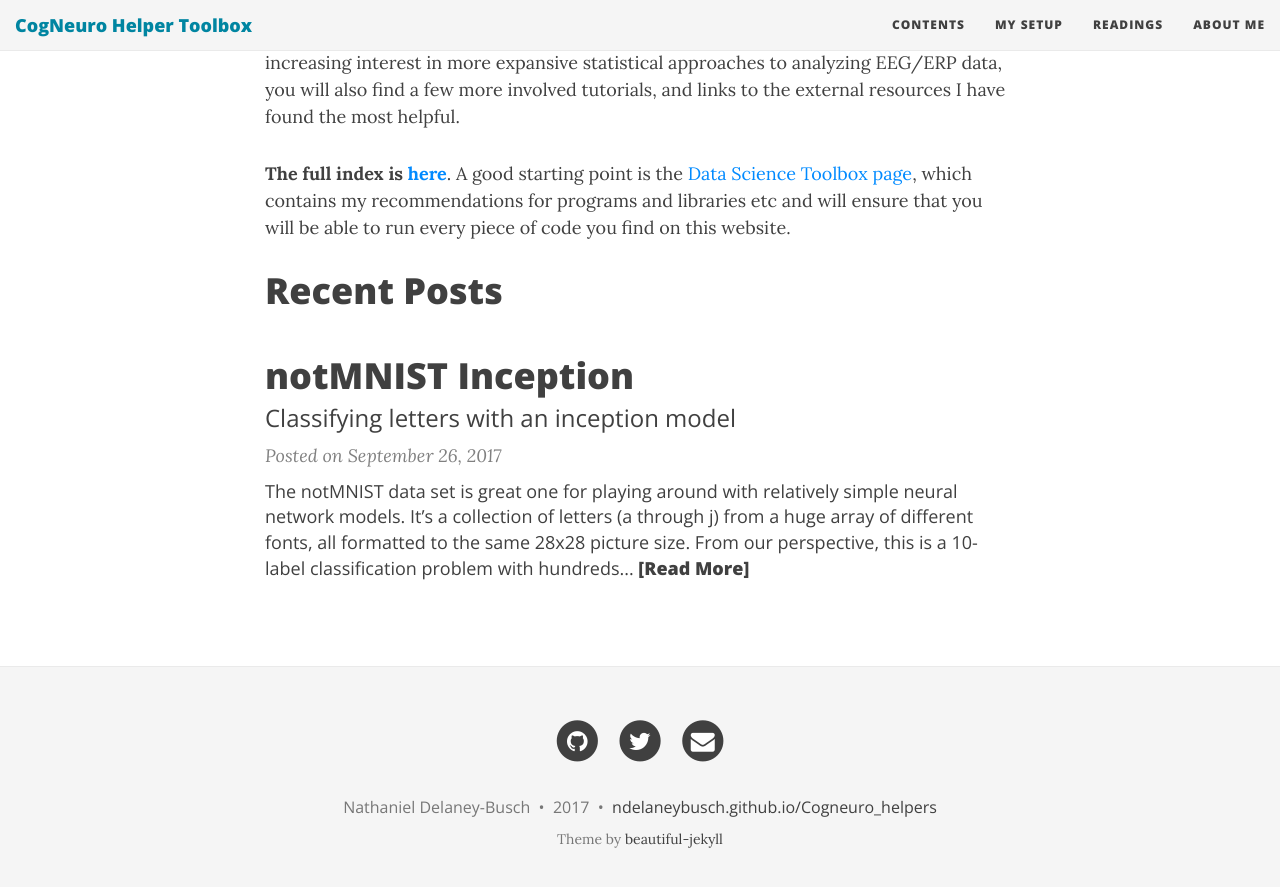
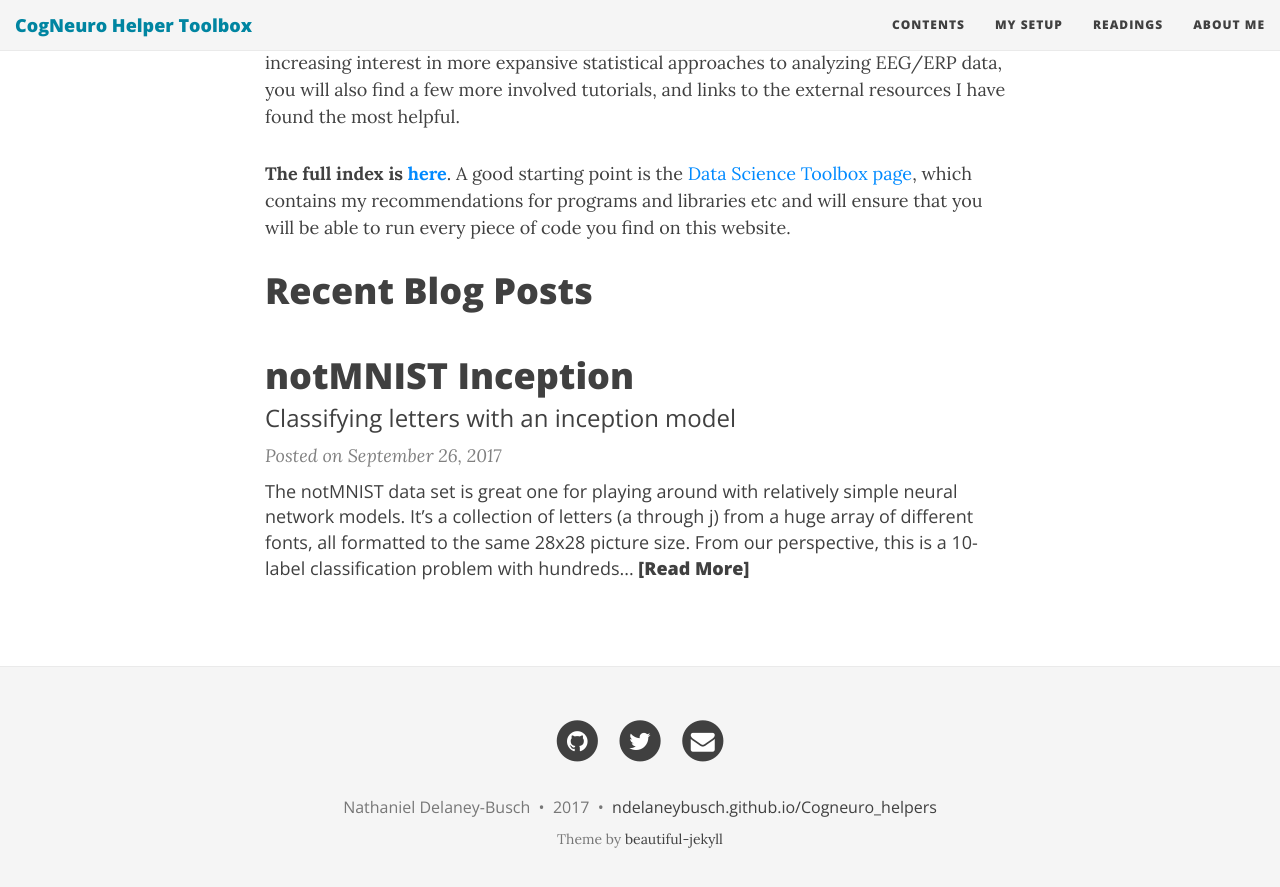
Before and after one commit to ndelaneybusch/Cogneuro_helpers, a Jekyll site: the page built from index.html, in a window 1280 px wide and 900 px high, scrolled down 514 px. Shown: the top 887 px of the window. Built offline with Jekyll 4.4.1, drawn with Linux system fonts in a browser that asks for light colours; nearby versions of some CDN libraries; the list of posts is cut into pages by our own code.

Commit message:
Update index.html

```diff
--- a/index.html
+++ b/index.html
@@ -11,7 +11,7 @@ use-site-title: true
 <p><b>The full index is <a href="https://ndelaneybusch.github.io/Cogneuro_helpers/contents/">here</a></b>. A good starting point is the <a href="https://ndelaneybusch.github.io/Cogneuro_helpers/toolbox/">Data Science Toolbox page</a>, which contains my recommendations for programs and libraries etc and will ensure that you will be able to run every piece of code you find on this website.</p>
 
 
-<h1>Recent Posts</h1>
+<h1>Recent Blog Posts</h1>
 
 <div class="posts-list">
   {% for post in paginator.posts %}
```
